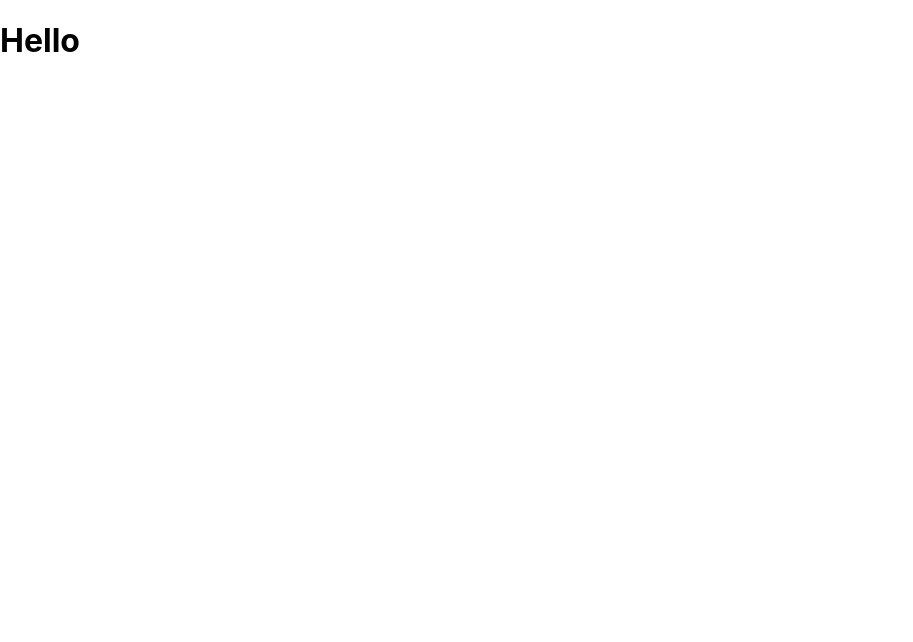
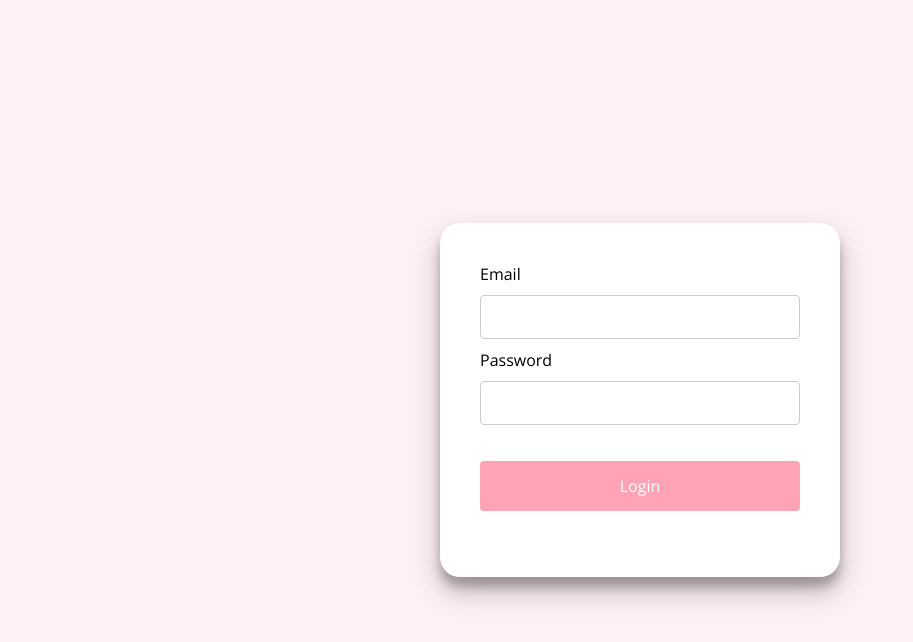
Before and after one commit to PrateekPheonix/Hylomobility-internship, a React (Create React App) app in the folder client/: page / in a window 1280 px wide. Shown: the top 642 px of the page, without its empty margins (0-913 px from the left). Built offline with nearby package versions, Linux system fonts and the light colour scheme.

Commit message:
added form in react

```diff
--- a/client/package.json
+++ b/client/package.json
@@ -8,6 +8,7 @@
     "@testing-library/user-event": "^13.5.0",
     "react": "^17.0.2",
     "react-dom": "^17.0.2",
+    "react-router-dom": "^6.2.1",
     "react-scripts": "5.0.0",
     "web-vitals": "^2.1.4"
   },
--- a/client/src/App.js
+++ b/client/src/App.js
@@ -1,9 +1,22 @@
+import React from 'react';
+import { BrowserRouter as Router, Routes, Route } from 'react-router-dom';
+import Login from './components/Login'
+import SuperAdminForm from './components/SuperAdminForm'
+import UserAdminForm from './components/UserAdminForm'
+import VehicleAdminForm from './components/VehicleAdminForm'
 
 function App() {
   return (
-    <div className="App">
-      <h1>Hello</h1>
-    </div>
+    <>
+      <Router>
+        <Routes>
+          <Route path='/' exact element={<Login />} />
+          <Route path='/superadmin' exact element={<SuperAdminForm />} />
+          <Route path='/useradmin' exact element={<UserAdminForm />} />
+          <Route path='/vehicleadmin' exact element={<VehicleAdminForm />} />
+        </Routes>
+      </Router>
+    </>
   );
 }
 
--- /dev/null
+++ b/client/src/components/Login.js
@@ -0,0 +1,21 @@
+import React from 'react'
+import '../css/login.css'
+import '../css/global.css'
+
+const Login = () => {
+    return (
+        <div>
+            <div className="form-container">
+                <form method='POST' action="">
+                    <label htmlFor="email">Email</label>
+                    <input name='email' type="email" required/>
+                    <label htmlFor="pass">Password</label>
+                    <input type="password"  required />
+                    <input type="submit" value="Login" />
+                </form>
+            </div>
+        </div>
+    )
+}
+
+export default Login
--- /dev/null
+++ b/client/src/components/SuperAdminForm.js
@@ -0,0 +1,26 @@
+import React from 'react'
+
+import '../css/superadmin.css'
+import '../css/global.css'
+
+const SuperAdminForm = () => {
+    return (
+        <div>
+                <div className="form-container">
+                <form method='POST' action="">
+                    <label htmlFor="name">Name</label>
+                    <input name='name' type="text" required />
+                    <label htmlFor="email">Email</label>
+                    <input name='email' type="email" required />
+                    <input type="radio" name="roles" id="user-admin" value="userAdmin" />
+                    <label htmlFor="user-admin">User Admin</label>
+                    <input type="radio" name="roles" id="vehicle-admin" value="vehicleAdmin" />
+                    <label htmlFor="vehicle-admin">Vehicle Admin</label>
+                    <input type="submit" value="Create Admin" />
+                </form>
+            </div>
+        </div>
+    )
+}
+
+export default SuperAdminForm
--- /dev/null
+++ b/client/src/components/UserAdminForm.js
@@ -0,0 +1,9 @@
+import React from 'react'
+
+const UserAdminForm = () => {
+    return (
+        <div>UserAdminForm</div>
+    )
+}
+
+export default UserAdminForm
--- /dev/null
+++ b/client/src/components/VehicleAdminForm.js
@@ -0,0 +1,9 @@
+import React from 'react'
+
+const VehicleAdminForm = () => {
+    return (
+        <div>VehicleAdminForm</div>
+    )
+}
+
+export default VehicleAdminForm
--- /dev/null
+++ b/client/src/css/global.css
@@ -0,0 +1,46 @@
+@import url("https://fonts.googleapis.com/css2?family=Open+Sans&display=swap");
+* {
+  box-sizing: border-box;
+  margin: 0;
+  padding: 0;
+  font-family: "Open Sans", sans-serif;
+}
+
+body {
+  background-color: #fff0f3;
+}
+
+input[type="text"],
+input[type="email"],
+input[type="password"],
+select {
+  width: 100%;
+  padding: 12px;
+  margin: 10px 0px;
+  border: 1px solid #ccc;
+  border-radius: 4px;
+}
+
+input[type="submit"] {
+  width: 100%;
+  background-color: #ffa4b7;
+  color: white;
+  padding: 14px 20px;
+  margin: 26px 0;
+  border: none;
+  border-radius: 4px;
+  cursor: pointer;
+  font-size: 16px;
+  font-weight: 500;
+}
+input[type="submit"]:hover {
+  background-color: #fd89a0;
+}
+
+input[type="radio"] {
+  margin: 30px 8px 20px 8px;
+}
+
+form {
+  margin: 40px;
+}
--- /dev/null
+++ b/client/src/css/login.css
@@ -0,0 +1,14 @@
+.form-container {
+  width: 400px;
+  height: fit-content;
+  background-color: #fff;
+  border-radius: 20px;
+  position: absolute;
+  top: 50%;
+  left: 50%;
+  -ms-transform: translateX(-50%) translateY(-50%);
+  -webkit-transform: translate(-50%, -50%);
+  transform: translate(-50%, -50%);
+  box-shadow: rgba(0, 0, 0, 0.25) 0px 14px 28px,
+    rgba(0, 0, 0, 0.22) 0px 10px 10px;
+}
--- /dev/null
+++ b/client/src/css/superadmin.css
@@ -0,0 +1,18 @@
+.form-container {
+  width: 400px;
+  height: fit-content;
+  background-color: #fff;
+  border-radius: 20px;
+  position: absolute;
+  top: 50%;
+  left: 50%;
+  -ms-transform: translateX(-50%) translateY(-50%);
+  -webkit-transform: translate(-50%, -50%);
+  transform: translate(-50%, -50%);
+  box-shadow: rgba(0, 0, 0, 0.25) 0px 14px 28px,
+    rgba(0, 0, 0, 0.22) 0px 10px 10px;
+}
+
+label {
+  margin-right: 30px;
+}
--- a/client/src/index.css
+++ /dev/null
@@ -1,13 +0,0 @@
-body {
-  margin: 0;
-  font-family: -apple-system, BlinkMacSystemFont, 'Segoe UI', 'Roboto', 'Oxygen',
-    'Ubuntu', 'Cantarell', 'Fira Sans', 'Droid Sans', 'Helvetica Neue',
-    sans-serif;
-  -webkit-font-smoothing: antialiased;
-  -moz-osx-font-smoothing: grayscale;
-}
-
-code {
-  font-family: source-code-pro, Menlo, Monaco, Consolas, 'Courier New',
-    monospace;
-}
--- a/client/src/index.js
+++ b/client/src/index.js
@@ -1,6 +1,5 @@
 import React from 'react';
 import ReactDOM from 'react-dom';
-import './index.css';
 import App from './App';
 
 
```
Also changed, not shown: 2 other files (tests, documents, lock files or other folders).
